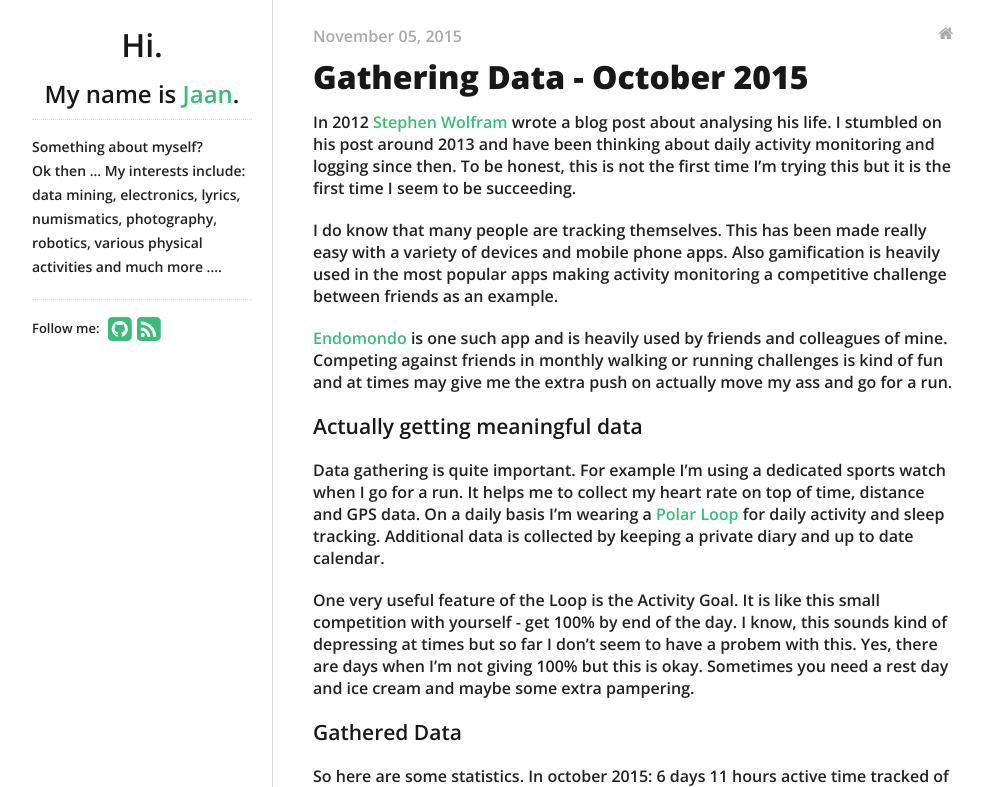
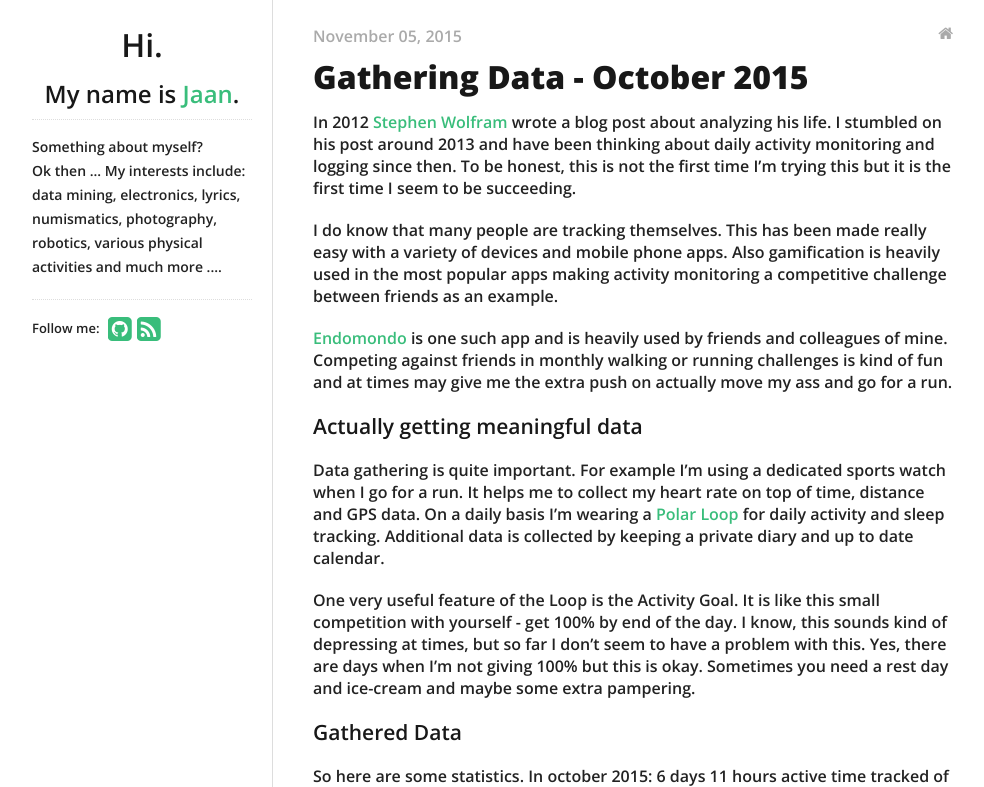
Before and after one commit to janesmae/ye_olde_janesmae.github.io, a Jekyll site: the page built from _posts/2015-11-05-gathering-data-october-2015.markdown, in a window 1280 px wide. Shown: the top 787 px of the page, without its empty margins (138-1122 px from the left). Built offline with Jekyll 4.4.1, drawn with Linux system fonts in a browser that asks for light colours; nearby versions of some CDN libraries.

Commit message:
20151105 post typofix

```diff
--- a/_posts/2015-11-05-gathering-data-october-2015.markdown
+++ b/_posts/2015-11-05-gathering-data-october-2015.markdown
@@ -11,7 +11,7 @@
 - Jaan Janesmae
 layout: post
 ---
-In 2012 [Stephen Wolfram][stephenwolfram]{:target="_blank"} wrote a blog post about analysing his life. I stumbled on his post around 2013 and have been thinking about daily activity monitoring and logging since then. To be honest, this is not the first time I’m trying this but it is the first time I seem to be succeeding.
+In 2012 [Stephen Wolfram][stephenwolfram]{:target="_blank"} wrote a blog post about analyzing his life. I stumbled on his post around 2013 and have been thinking about daily activity monitoring and logging since then. To be honest, this is not the first time I’m trying this but it is the first time I seem to be succeeding.
 
 I do know that many people are tracking themselves. This has been made really easy with a variety of devices and mobile phone apps. Also gamification is heavily used in the most popular apps making activity monitoring a competitive challenge between friends as an example.
 
@@ -21,7 +21,7 @@
 
 Data gathering is quite important. For example I'm using a dedicated sports watch when I go for a run. It helps me to collect my heart rate on top of time, distance and GPS data. On a daily basis I'm wearing a [Polar Loop][polarloop]{:target="_blank"} for daily activity and sleep tracking. Additional data is collected by keeping a private diary and up to date calendar.
 
-One very useful feature of the Loop is the Activity Goal. It is like this small competition with yourself - get 100% by end of the day. I know, this sounds kind of depressing at times but so far I don't seem to have a probem with this. Yes, there are days when I'm not giving 100% but this is okay. Sometimes you need a rest day and ice cream and maybe some extra pampering.
+One very useful feature of the Loop is the Activity Goal. It is like this small competition with yourself - get 100% by end of the day. I know, this sounds kind of depressing at times, but so far I don't seem to have a problem with this. Yes, there are days when I'm not giving 100% but this is okay. Sometimes you need a rest day and ice-cream and maybe some extra pampering.
 
 ### Gathered Data
 
```
